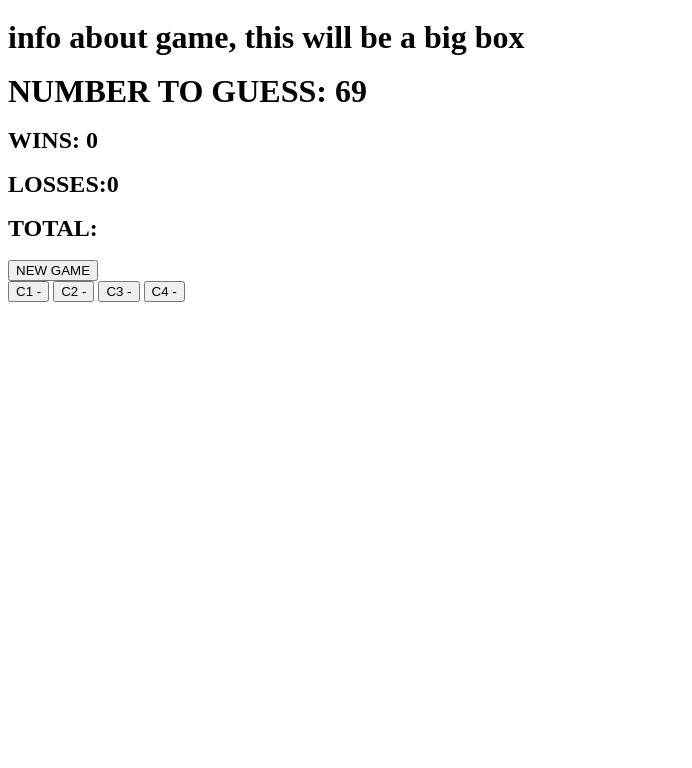
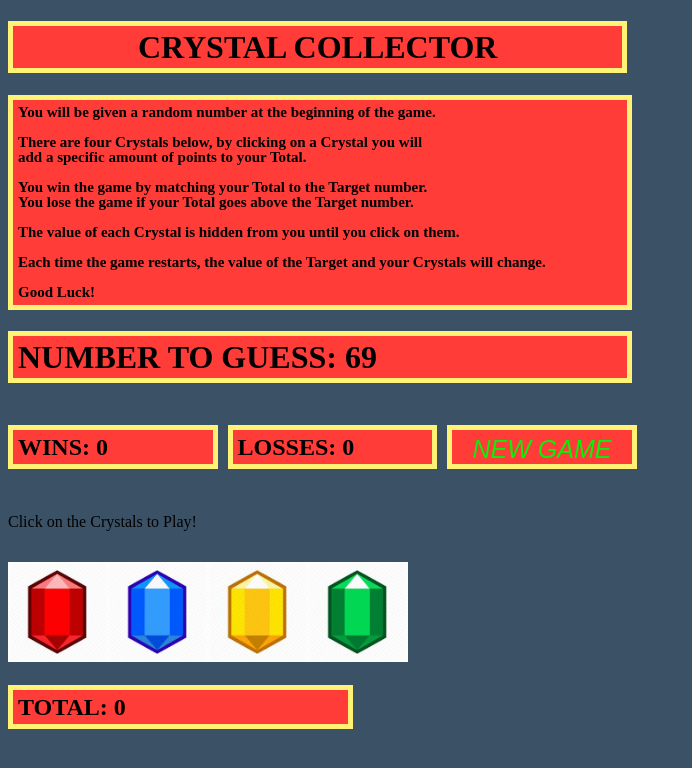
Before and after one commit to wferebee/Unit-4-Game, a plain HTML site: page index.html in a window 1280 px wide. Shown: the whole page, without its empty margins (0-692 px from the left). Drawn offline with nearby package versions, Linux system fonts and the light colour scheme.

Commit message:
this is the final project, may have to tweak a few things.

```diff
--- a/assets/css/style.css
+++ b/assets/css/style.css
@@ -0,0 +1,89 @@
+*{
+    background-color: #3b5166;
+
+}
+
+#name{
+    width: 49%;
+text-align: center;
+
+}
+
+#info {
+    width: 47.75%;
+    font-size: 15px;
+}
+#numberToGuess {
+    clear: both;
+    width: 47.75%;
+}
+#wins, #losses {
+    width: 15%;
+    float: left;
+}
+
+#losses {
+    position: relative;
+    left: 10px;
+}
+
+#new-game {
+    width: 15%;
+    position: relative;
+    left: 20px;
+    top: 20px;
+    height: 44px;
+    font-style: italic;
+    font-size: 25px;
+}
+
+.subtitle{
+    clear: both;
+
+}
+
+.crystalButtons{
+    position: relative;
+    top: 25px;
+}
+#c1 {
+    float: left;
+}
+
+#c2 {
+    float: left;
+    position: relative;
+    bottom: 16px;
+}
+
+#c3 {
+    float: left;
+    position: relative;
+    bottom: 32px;
+}
+
+#c4 {
+    float: left;
+    position: relative;
+    bottom: 48px;
+
+}
+
+#total {
+clear: both;
+width: 25.75%;
+
+}
+
+#wins, #losses, #numberToGuess, #total, #info, #new-game, #name-one {
+    background: #ff3c38;
+    color:  black;
+    border-color: #fff275;
+    border-style: solid;
+    border-width: 5px;
+    background-color: #ff3c38;
+    padding: 5px;
+}
+#new-game{
+    color: rgb(12, 238, 12);
+}
--- a/assets/javascript/game.js
+++ b/assets/javascript/game.js
@@ -34,8 +34,8 @@ $(document).ready(function() {
         var losses=0;
 
         $('#wins').text("WINS: " + wins);               // pushes these variables to their respecful html elements
-        $('#losses').text("LOSSES:" + losses);
-
+        $('#losses').text("LOSSES: " + losses);
+        $('#total').text("TOTAL: " + total);
     //---------------------------
 
             $('#c1').on('click', function(){        //      button number 1
--- a/index.html
+++ b/index.html
@@ -7,25 +7,63 @@
     said to add a reset so im just going to put this here for good measure -->
 
     <link rel="stylesheet" href="https://maxcdn.bootstrapcdn.com/font-awesome/4.7.0/css/font-awesome.min.css"> <!--bootstrap-->
+    <link rel="stylesheet" href="assets\css\style.css">
     <script src="https://code.jquery.com/jquery-3.2.1.min.js"></script>                                        <!--jquery-->
 	<script type="text/javascript" src="assets\javascript\game.js"></script>                                   <!--javascript-->
 
 </head>
 <body>
-    <h1> info about game, this will be a big box</h1>
+    <div id="name">
+        <h1 id="name-one">CRYSTAL COLLECTOR</h1>
+    </div>
+    <h1 id ="info"> You will be given a random number at the beginning of the game.<br><br>
+
+                    There are four Crystals below, by clicking on a Crystal you will<br>
+                    add a specific amount of points to your Total.<br><br>
+
+                    You win the game by matching your Total to the Target number.<br>
+                    You lose the game if your Total goes above the Target number.<br><br>
+
+                    The value of each Crystal is hidden from you until you click on them.<br><br>
+
+                    Each time the game restarts, the value of the Target and your Crystals will change.<br><br>
+
+                    Good Luck!
+    </h1>
     <h1 id = "numberToGuess">NUMBER TO GUESS: </h1>
     <h2 id = "wins">WINS: </h2>
     <h2 id = "losses">LOSSES: </h2>
-    <h2 id = "total">TOTAL: </h2>
-
     <button id="new-game" >NEW GAME</button>
 
-    <div>
-        <button id="c1" class="crystal-button">C1 - </button>
-        <button id="c2" class="crystal-button">C2 - </button>
-        <button id="c3" class="crystal-button">C3 - </button>
-        <button id="c4" class="crystal-button">C4 - </button>
-    </div>
+
+
+
+
+    <div class="crystalButtons">
+
+			<p class="subtitle">Click on the Crystals to Play!</p>
+			<br/>
+			<img src="assets\images\red_crystal.jpg" id="c1" class ="crystals" width="100" height="100" />
+			<br/>
+			<img src="assets\images\blue_crystal_1.jpg" id="c2" class ="crystals" width="100" height="100" />
+			<br/>
+			<img src="assets\images\yellow_crystal.jpg" id="c3" class ="crystals" width="100" height="100" />
+			<br/>
+			<img src="assets\images\green_crystal.jpg" id="c4" class ="crystals" width="100" height="100" />
+        </div>
+
+        <div>
+
+            <h2 id = "total">TOTAL: </h2>
+
+        </div>
+
+
+
+
+
+
+
     <script></script>
 
 
```
Also changed, not shown: assets/images/blue_crystal_1.jpg (added), assets/images/green_crystal.jpg (added), assets/images/red_crystal.jpg (added), assets/images/yellow_crystal.jpg (added), 1 other file.
